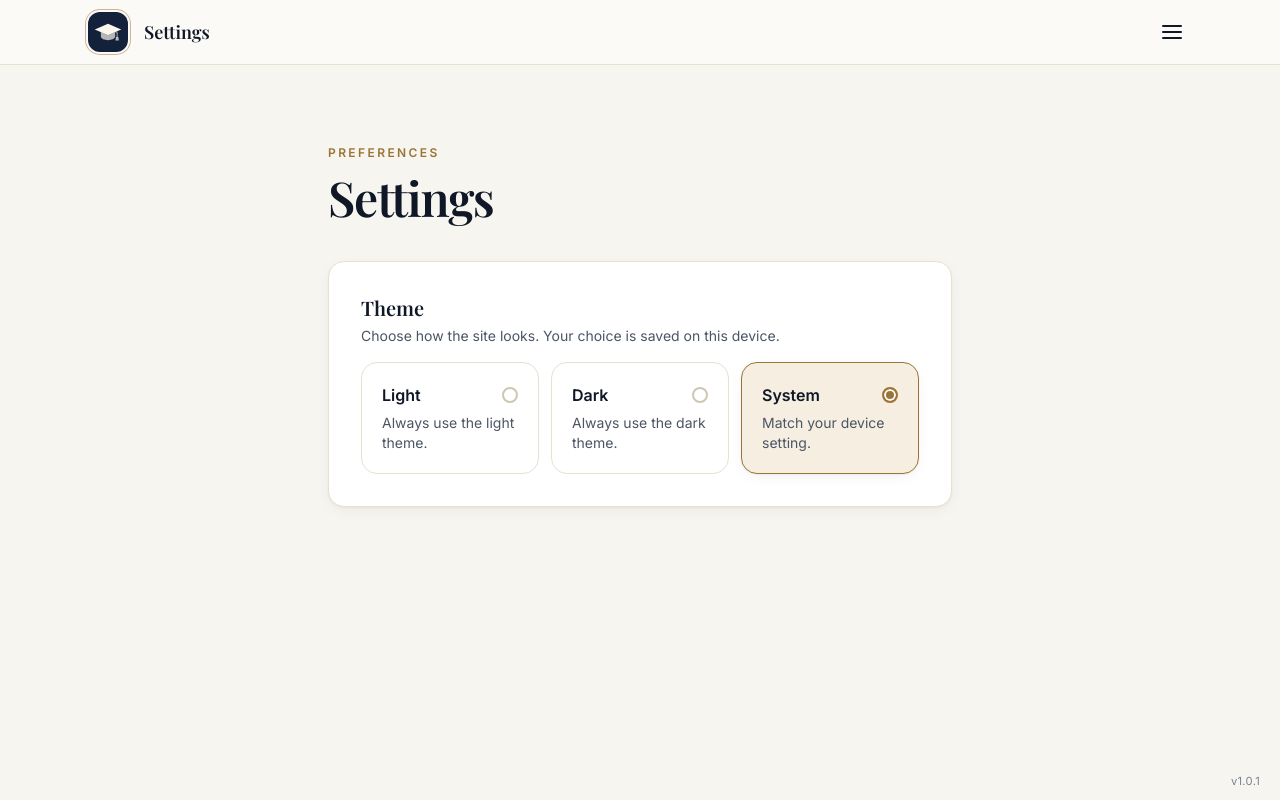
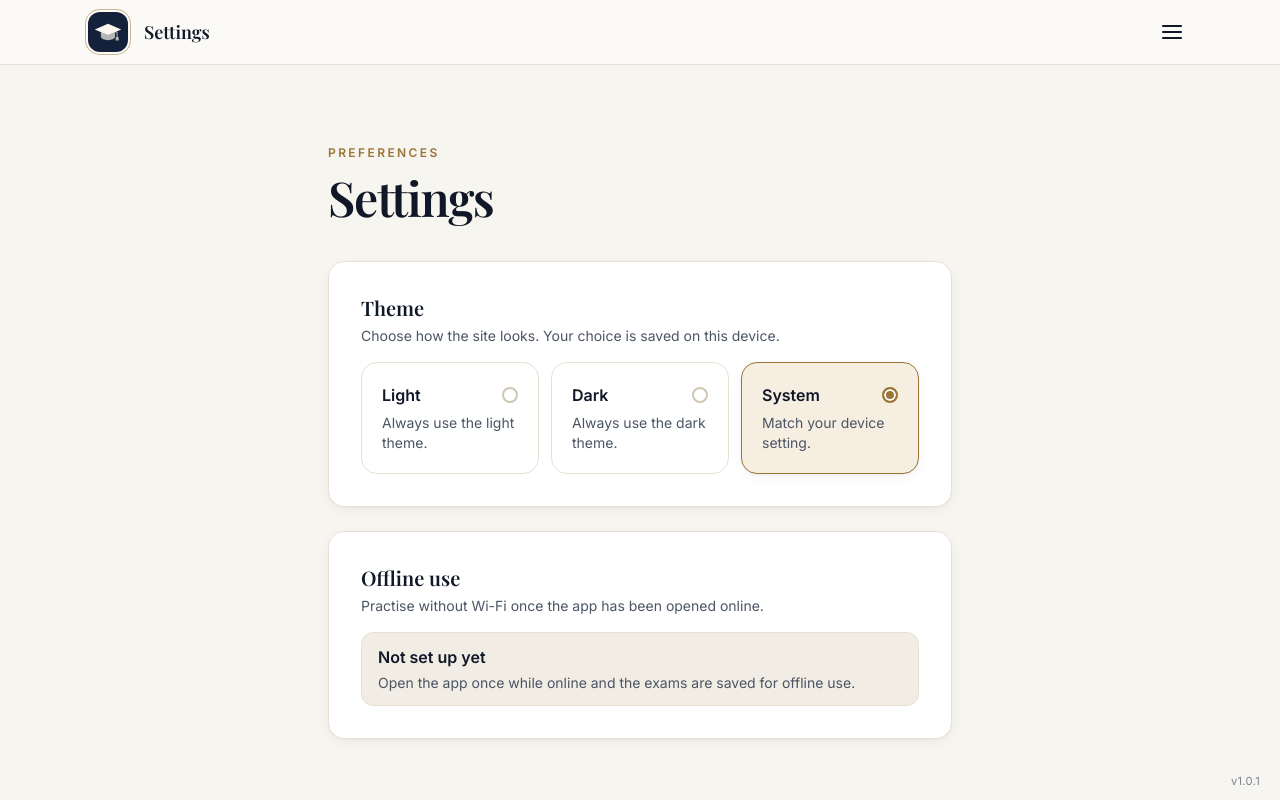
Before and after one commit to carvenmartis/azure-practice-exams, a Next.js app: page /settings in a window 1280 px wide. Built offline with nearby package versions, Linux system fonts and the light colour scheme.

Commit message:
bugfix for offline mode

```diff
--- a/src/app/settings/page.tsx
+++ b/src/app/settings/page.tsx
@@ -1,10 +1,11 @@
 import type { Metadata } from 'next';
 import { PageLayout } from '@/components/layout/page-layout';
+import { OfflineStatus } from '@/components/settings/offline-status';
 import { ThemePicker } from '@/components/settings/theme-picker';
 
 export const metadata: Metadata = { title: 'Settings' };
 
-/** Settings page. The theme choice applies across the whole site. */
+/** Settings page. The theme choice applies across the whole site; offline use shows whether exams work without internet. */
 export default function Settings() {
   return (
     <PageLayout headerTitle="Settings">
@@ -14,6 +15,9 @@ export default function Settings() {
         <div className="mt-10 rounded-2xl border border-line bg-surface p-6 shadow-card sm:p-8">
           <ThemePicker />
         </div>
+        <div className="mt-6 rounded-2xl border border-line bg-surface p-6 shadow-card sm:p-8">
+          <OfflineStatus />
+        </div>
       </div>
     </PageLayout>
   );
--- a/src/components/layout/update-notice.tsx
+++ b/src/components/layout/update-notice.tsx
@@ -2,6 +2,7 @@
 
 import { useEffect, useState } from 'react';
 import { AnimatePresence, motion } from 'framer-motion';
+import { setServerReachable } from '@/lib/connection';
 import { buildId } from '@/lib/version';
 import type { VersionResponse } from '@/lib/version';
 import { cn, focusRing } from '@/lib/utils';
@@ -23,6 +24,7 @@ export function UpdateNotice() {
       try {
         // The timestamp keeps iOS from answering with a cached response.
         const res = await fetch(`/api/version?t=${Date.now()}`, { cache: 'no-store' });
+        setServerReachable(res.ok);
         if (!res.ok) return;
         const latest = (await res.json()) as VersionResponse;
         if (!cancelled && latest.buildId && latest.buildId !== buildId) {
@@ -30,6 +32,7 @@ export function UpdateNotice() {
         }
       } catch {
         // Offline or the server is restarting; try again on the next check.
+        setServerReachable(false);
       }
     };
 
--- a/src/components/layout/version-badge.tsx
+++ b/src/components/layout/version-badge.tsx
@@ -1,20 +1,11 @@
 'use client';
 
-import { useSyncExternalStore } from 'react';
+import { useOnline } from '@/lib/connection';
 import { appVersion, commitSha } from '@/lib/version';
-
-function subscribe(listener: () => void) {
-  window.addEventListener('online', listener);
-  window.addEventListener('offline', listener);
-  return () => {
-    window.removeEventListener('online', listener);
-    window.removeEventListener('offline', listener);
-  };
-}
 
 /** The build version in the bottom-right corner of every page, with a note when offline. */
 export function VersionBadge() {
-  const online = useSyncExternalStore(subscribe, () => navigator.onLine, () => true);
+  const online = useOnline();
   return (
     <div className="fixed bottom-2 right-3 z-50 select-none rounded-full bg-canvas/85 px-2 py-0.5 text-[0.7rem] tracking-wide text-ink-subtle backdrop-blur-sm">
       {!online && <span className="font-semibold text-accent-strong">Offline · </span>}
--- /dev/null
+++ b/src/components/settings/offline-status.tsx
@@ -0,0 +1,83 @@
+'use client';
+
+import { useEffect, useState } from 'react';
+
+type OfflineState = 'checking' | 'ready' | 'downloading' | 'not-set-up' | 'needs-https' | 'unsupported';
+
+const messages: Record<Exclude<OfflineState, 'checking'>, { title: string; detail: string }> = {
+  ready: {
+    title: 'Ready',
+    detail: 'All exams are saved on this device and work without internet.'
+  },
+  downloading: {
+    title: 'Downloading',
+    detail: 'The exams are being saved for offline use. Keep the app open for a moment while online.'
+  },
+  'not-set-up': {
+    title: 'Not set up yet',
+    detail: 'Open the app once while online and the exams are saved for offline use.'
+  },
+  'needs-https': {
+    title: 'Not available on this address',
+    detail:
+      'Browsers only allow offline use on https addresses. This page was opened over http, so it needs a connection to the server.'
+  },
+  unsupported: {
+    title: 'Not supported',
+    detail: 'This browser cannot save the app for offline use.'
+  }
+};
+
+/** Whether the service worker (public/sw.js) has saved the app for offline use on this device. */
+async function checkOffline(): Promise<OfflineState> {
+  if (!window.isSecureContext) return 'needs-https';
+  if (!('serviceWorker' in navigator)) return 'unsupported';
+  const registration = await navigator.serviceWorker.getRegistration();
+  if (registration?.installing || registration?.waiting) return 'downloading';
+  if (registration?.active) {
+    const names = await caches.keys();
+    if (names.some((name) => name.startsWith('azure-exams-'))) return 'ready';
+  }
+  return 'not-set-up';
+}
+
+/** Settings section showing whether the exams work offline on this device, and why not. */
+export function OfflineStatus() {
+  const [state, setState] = useState<OfflineState>('checking');
+
+  useEffect(() => {
+    let cancelled = false;
+    const update = () => {
+      checkOffline()
+        .then((next) => !cancelled && setState(next))
+        .catch(() => !cancelled && setState('not-set-up'));
+    };
+    update();
+    // Follow a download in progress until it finishes.
+    const timer = window.setInterval(update, 2000);
+    navigator.serviceWorker?.addEventListener('controllerchange', update);
+    return () => {
+      cancelled = true;
+      window.clearInterval(timer);
+      navigator.serviceWorker?.removeEventListener('controllerchange', update);
+    };
+  }, []);
+
+  const message = state === 'checking' ? null : messages[state];
+  return (
+    <section>
+      <h2 className="font-display text-xl font-semibold">Offline use</h2>
+      <p className="mt-1 text-sm text-ink-muted">Practise without Wi-Fi once the app has been opened online.</p>
+      <div className="mt-4 rounded-xl border border-line bg-surface-muted px-4 py-3" role="status">
+        {message ? (
+          <>
+            <p className={state === 'ready' ? 'font-semibold text-success' : 'font-semibold text-ink'}>{message.title}</p>
+            <p className="mt-1 text-sm text-ink-muted">{message.detail}</p>
+          </>
+        ) : (
+          <p className="text-sm text-ink-muted">Checking...</p>
+        )}
+      </div>
+    </section>
+  );
+}
--- a/src/lib/changelog.ts
+++ b/src/lib/changelog.ts
@@ -18,6 +18,7 @@ export const changelog: ChangelogEntry[] = [
     changes: [
       'The dashboard groups exams into Administration and Architecture, Development and DevOps, and AI and Machine Learning.',
       'Works offline: once the app has been opened online, every exam keeps working without Wi-Fi, and the corner label shows when you are offline.',
+      'Settings shows whether offline use is ready on this device, or why not (it needs an https address).',
       'Spaced repetition: questions you miss come back for review after 3 days, then after 7, 14 and 30 days each time you get them right, until you know them.',
       'Rebuilt on the Next.js App Router. Everything works as before, and unknown pages now show a proper page not found.',
       'My progress: past attempts per exam, score trends and your weakest skill areas.',
--- /dev/null
+++ b/src/lib/connection.ts
@@ -0,0 +1,31 @@
+import { useSyncExternalStore } from 'react';
+
+/**
+ * Whether the last /api/version check reached the server. navigator.onLine
+ * alone misses Wi-Fi without internet, so the update notice reports here too.
+ */
+let serverReachable = true;
+const listeners = new Set<() => void>();
+
+/** Called by the update notice after every version check. */
+export function setServerReachable(reachable: boolean) {
+  if (reachable === serverReachable) return;
+  serverReachable = reachable;
+  listeners.forEach((listener) => listener());
+}
+
+function subscribe(listener: () => void) {
+  listeners.add(listener);
+  window.addEventListener('online', listener);
+  window.addEventListener('offline', listener);
+  return () => {
+    listeners.delete(listener);
+    window.removeEventListener('online', listener);
+    window.removeEventListener('offline', listener);
+  };
+}
+
+/** False when the device has no connection or the server doesn't answer. */
+export function useOnline(): boolean {
+  return useSyncExternalStore(subscribe, () => navigator.onLine && serverReachable, () => true);
+}
```
